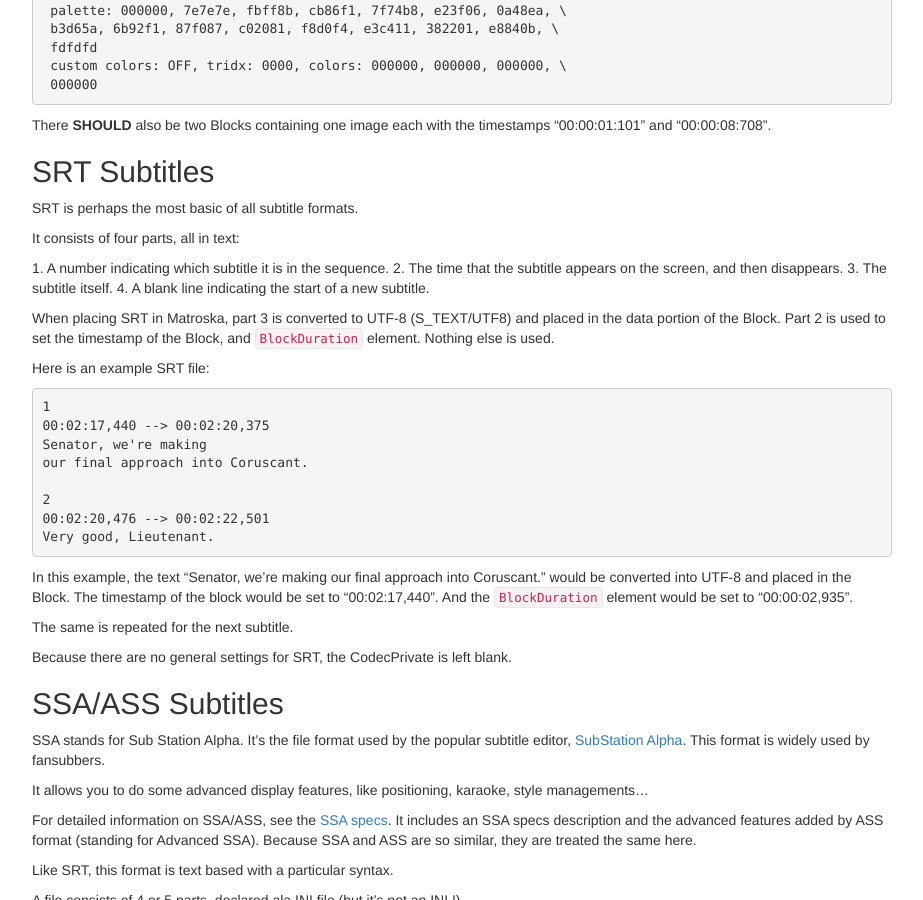
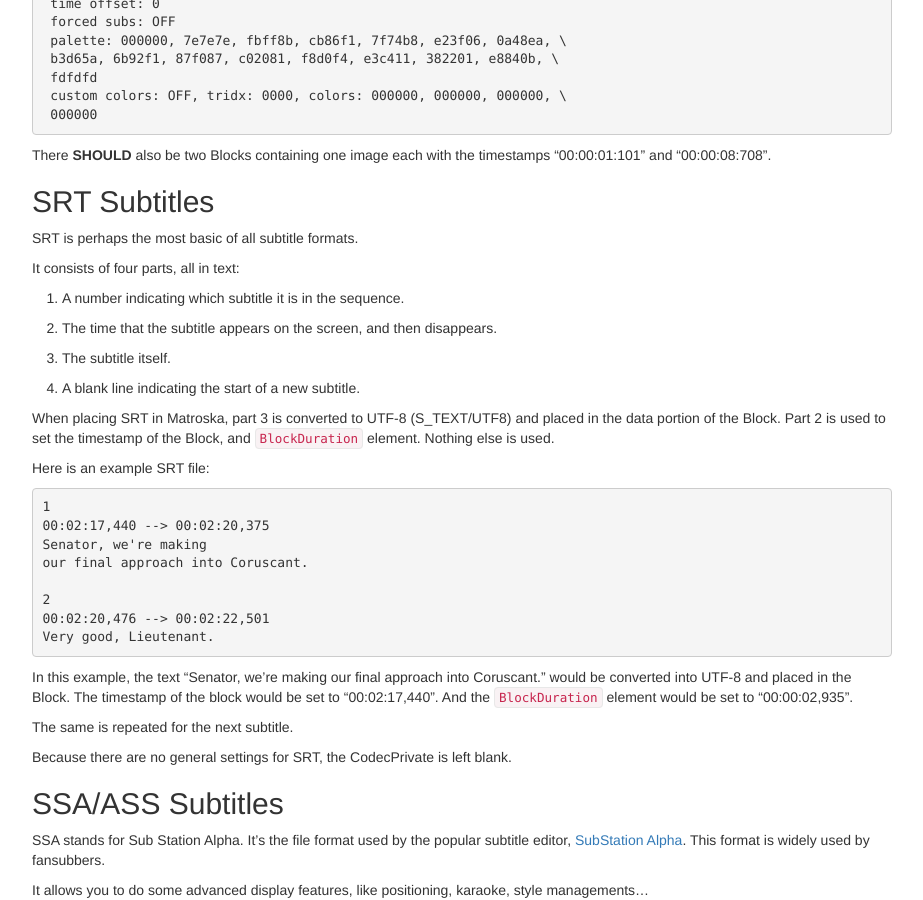
Before and after one commit to ietf-wg-cellar/matroska-specification, a Jekyll site: the page built from subtitles.md, in a window 1280 px wide and 900 px high, scrolled down 2628 px. Shown: the whole window, without its empty margins (273-1196 px from the left). Built offline with Jekyll 4.4.1, drawn with Linux system fonts in a browser that asks for light colours; our own code applies the rules of GitHub Pages for plain Markdown files.

Commit message:
don't use compact lists in codec document

```diff
--- a/subtitles.md
+++ b/subtitles.md
@@ -17,11 +17,14 @@ use the corresponding Codec ID.
 Here is a list of pointers for storing subtitles in Matroska:
 
 *   Any Matroska file containing only subtitles **SHOULD** use the extension ".mks".
+
 *   As a general rule of thumb for all codecs, information that is global to an entire stream
     **SHOULD** be stored in the CodecPrivate element.
+
 *   Start and stop timestamps that are used in a timestamps original storage format **SHOULD**
     be removed when being placed in Matroska as they could interfere if the file is edited
     afterwards. Instead, the Blocks timestamp and Duration **SHOULD** be used to say when the timestamp is displayed.
+
 *   Because a "subtitle" stream is actually just an overlay stream, anything with a transparency
     layer could be use, including video.
 
@@ -164,10 +167,13 @@ SRT is perhaps the most basic of all subtitle formats.
 
 It consists of four parts, all in text:
 
-1\. A number indicating which subtitle it is in the sequence.
-2\. The time that the subtitle appears on the screen, and then disappears.
-3\. The subtitle itself.
-4\. A blank line indicating the start of a new subtitle.
+1. A number indicating which subtitle it is in the sequence.
+
+2. The time that the subtitle appears on the screen, and then disappears.
+
+3. The subtitle itself.
+
+4. A blank line indicating the start of a new subtitle.
 
 When placing SRT in Matroska, part 3 is converted to UTF-8 (S_TEXT/UTF8) and placed
 in the data portion of the Block. Part 2 is used to set the timestamp of the Block,
@@ -252,10 +258,13 @@ no filter (Vobsub/Avery Lee Subtiler filter) use them.
 Now, how are they stored in Matroska?
 
 *   All text is converted to UTF-8
+
 *   All the headers are stored in CodecPrivate
    (Script Info and the Styles list)
+
 *   Start & End field are used to set TimeStamp
    and the `BlockDuration` element. the data stored is:
+
 *   Events are stored in the Block
    in this order: ReadOrder, Layer, Style, Name, MarginL, MarginR, MarginV, Effect,
    Text (Layer comes from ASS specs ... it's empty for SSA.) "ReadOrder field is needed
@@ -370,7 +379,9 @@ Its specifications are [freely available](https://w3c.github.io/webvtt/).
 The guiding principles for the storage of WebVTT in Matroska are:
 
 *   Consistency: store data in a similar way to other subtitle codecs
+
 *   Simplicity: making decoding and remuxing as easy as possible for existing infrastructures
+
 *   Completeness: keeping as much data as possible from the original WebVTT file
 
 ### Storage of WebVTT in Matroska
@@ -409,9 +420,11 @@ Each Matroska Block may be accompanied by one `BlockAdditions` element. Its form
 1.  The first line contains the WebVTT Cue Text's optional Cue Settings List followed by
     one line feed character (U+0x000a). The Cue Settings List may be empty, in which case
     the line consists of the line feed character only.
+
 2.  The second line contains the WebVTT Cue Text's optional Cue Identifier followed by
     one line feed character (U+0x000a). The line may be empty indicating that there was
     no Cue Identifier in the source file, in which case the line consists of the line feed character only.
+
 3.  The third and all following lines contain all WebVTT Comment Blocks that precede
     the current WebVTT Cue Block. These may be absent.
 
@@ -663,7 +676,9 @@ The CodecID to use is `S_DVBSUB`.
 The CodecPrivate element is five bytes long and has the following structure:
 
 *    2 bytes: composition page ID (bit string, left bit first)
+
 *    2 bytes: ancillary page ID (bit string, left bit first)
+
 *    1 byte: subtitling type (bit string, left bit first)
 
 The semantics of these bytes are the same as the ones described in
@@ -694,6 +709,7 @@ The CodecID to use is `S_ARIBSUB`.
 The CodecPrivate element is three bytes long and has the following structure:
 
 *    1 byte: component tag (bit string, left bit first)
+
 *    2 bytes: data component ID (bit string, left bit first)
 
 The semantics of the component tag are the same as those described in [@!ARIB.STD-B10], part 2, Annex J.
```
Also changed, not shown: chapter_codecs.md (+1 -0 lines), codec_specs.md (+9 -0 lines).
